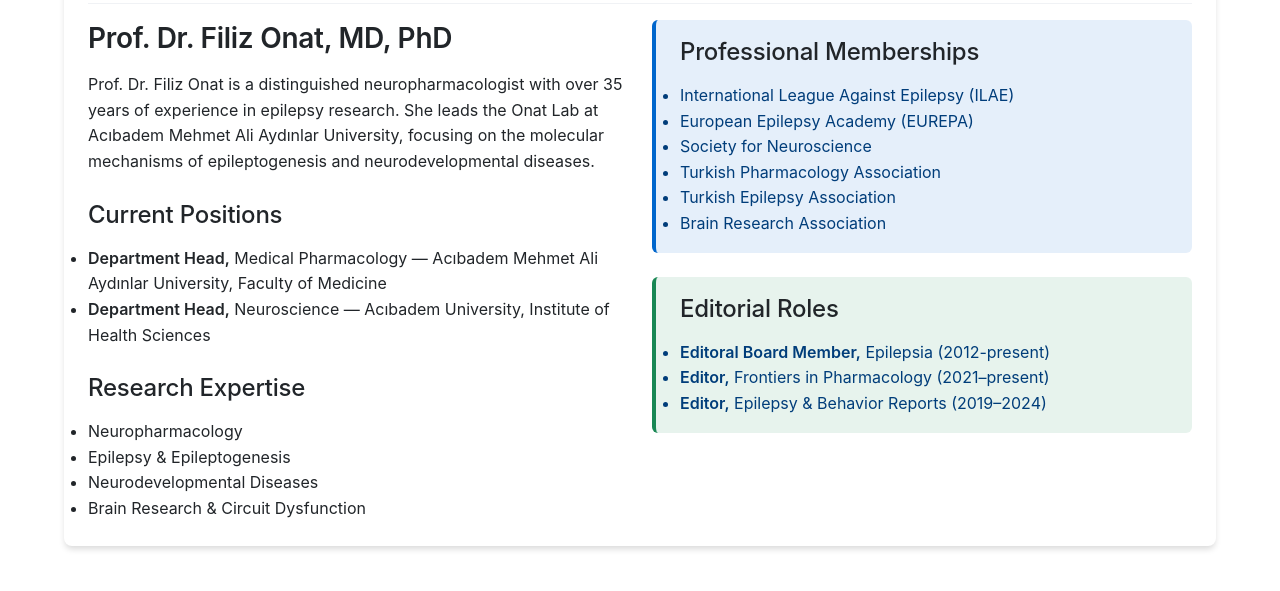
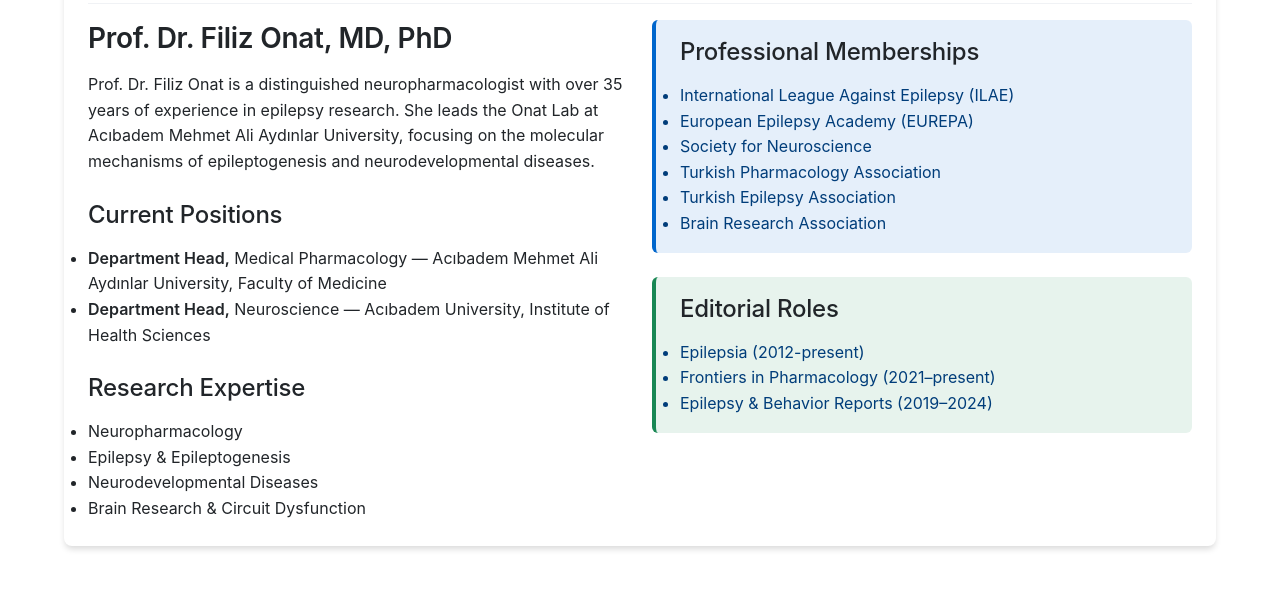
Before and after one commit to grllgrll/gaers.bio, a plain HTML site: page onat-lab.html in a window 1280 px wide. Shown: the part 487-1078 px from the top of the page. Drawn offline with Linux system fonts and the light colour scheme.

Commit message:
Editoral roles Onat Lab changed

```diff
--- a/onat-lab.html
+++ b/onat-lab.html
@@ -83,9 +83,9 @@
                 <div class="alert alert-info mt-2" style="background-color: rgba(25, 135, 84, 0.1); border-color: #198754;">
                   <h4>Editorial Roles</h4>
                   <ul>
-                    <li><strong>Editoral Board Member,</strong> Epilepsia (2012-present)</li>
-                    <li><strong>Editor,</strong> Frontiers in Pharmacology (2021–present)</li>
-                    <li><strong>Editor,</strong> Epilepsy & Behavior Reports (2019–2024)</li>
+                    <li>Epilepsia (2012-present)</li>
+                    <li>Frontiers in Pharmacology (2021–present)</li>
+                    <li>Epilepsy & Behavior Reports (2019–2024)</li>
                   </ul>
                 </div>
               </div>
```
